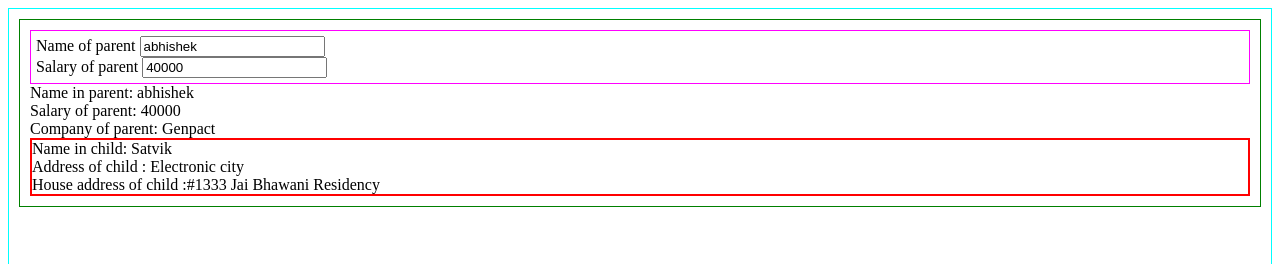
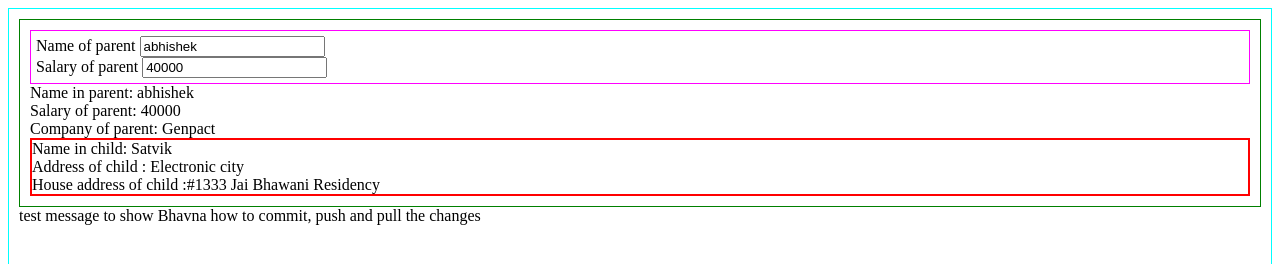
Before and after one commit to abhii86/myFirstRepo, a plain HTML site: page 01.html in a window 1280 px wide. Shown: the top 264 px of the page. Drawn offline with Linux system fonts and the light colour scheme.

Commit message:
how to commit and push local changes

```diff
--- a/01.html
+++ b/01.html
@@ -23,6 +23,7 @@
                 House address of child :{{getHouseAddress()}}
             </div>
         </div>
+        <div>test message to show Bhavna how to commit, push and pull the changes</div>
 
     </body>
 </html>
```
